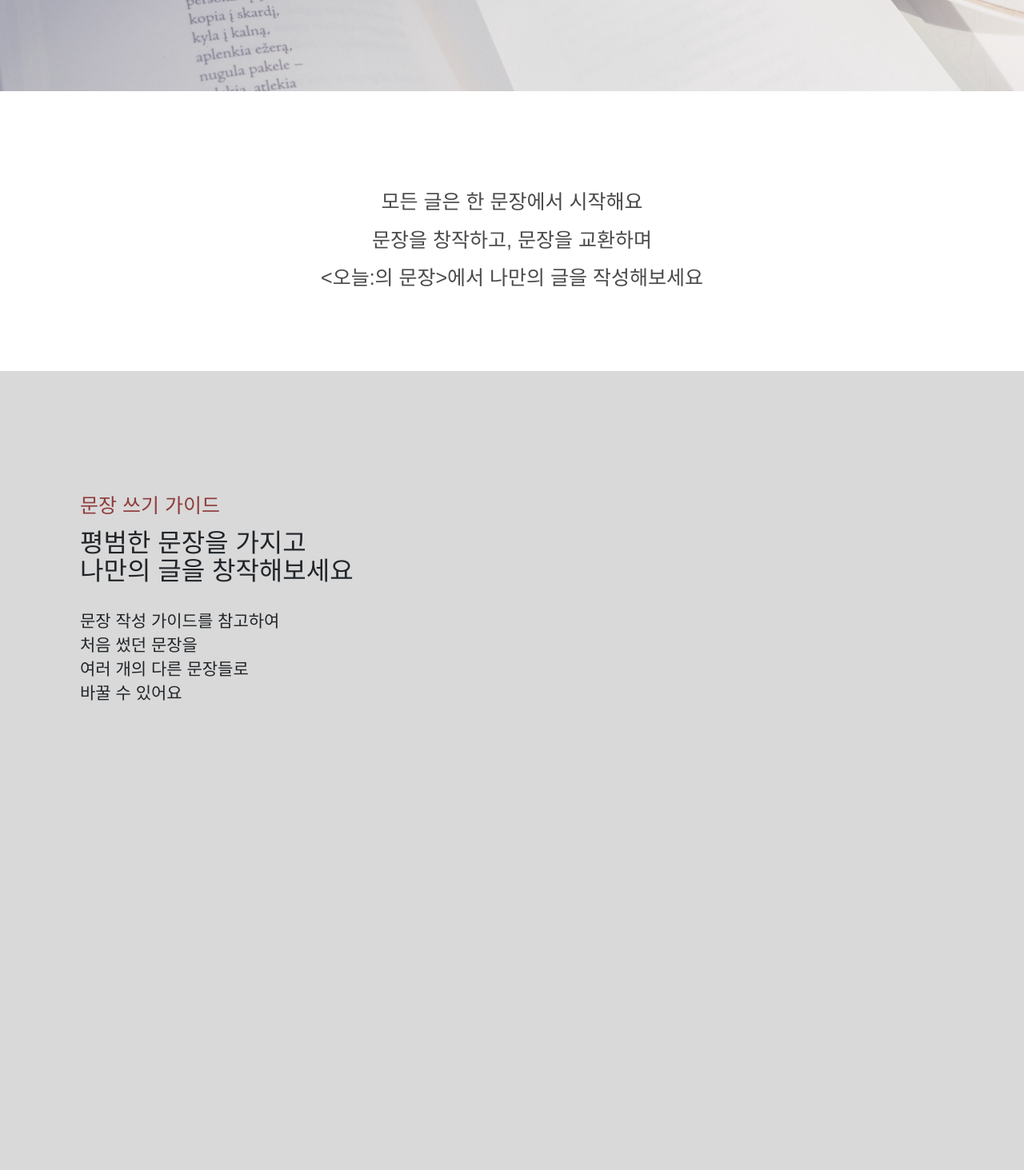
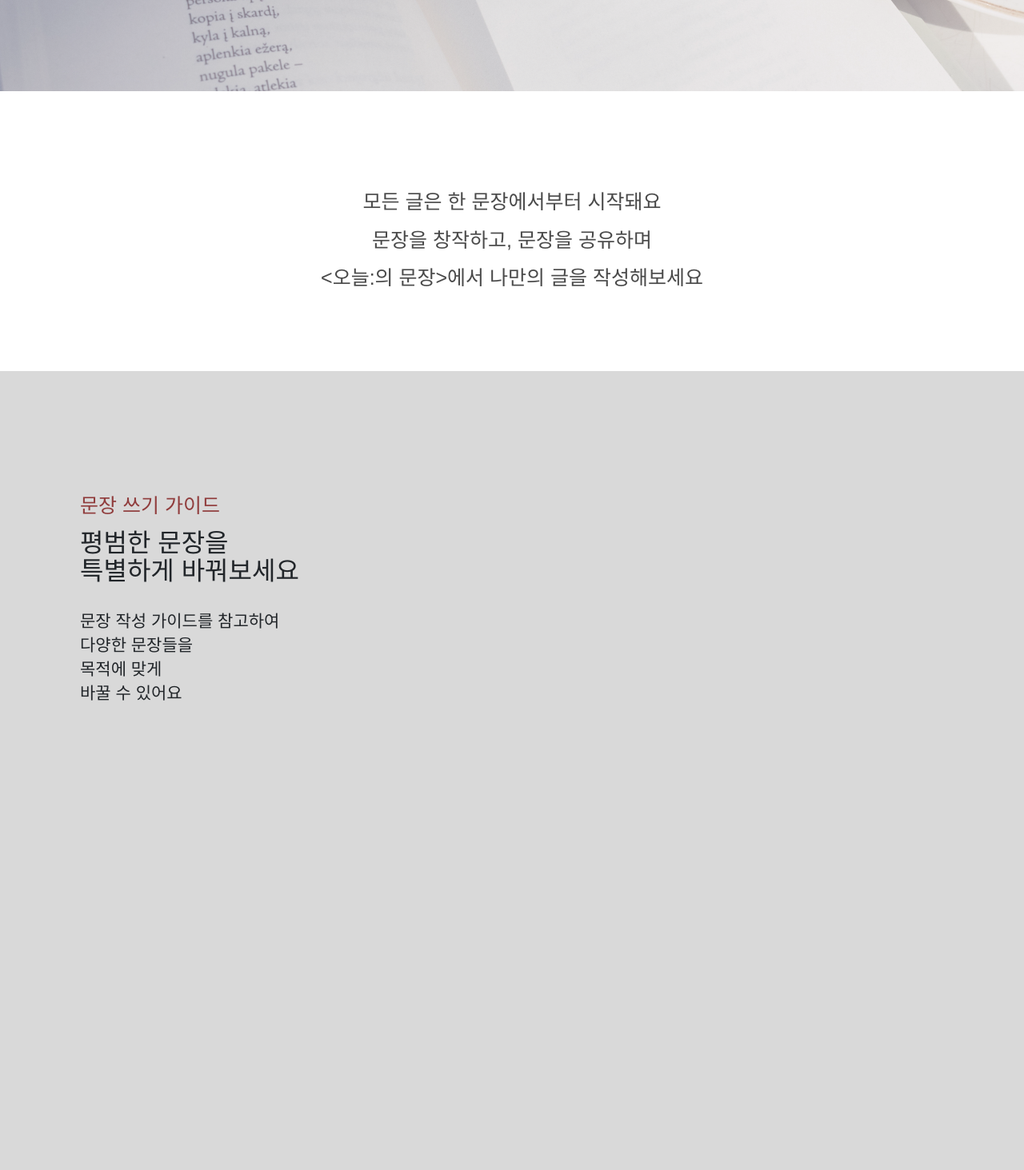
Before and after one commit to yumsae/todays-sentence, a Django app: page / in a window 1280 px wide. Shown: the part 766-2229 px from the top of the page at 80% size. Run offline with Django 4.2, Linux system fonts and the light colour scheme; some web fonts are replaced.

Commit message:
교환->공유, 문장 부분 수정

```diff
--- a/buildapp/templates/buildapp/home.html
+++ b/buildapp/templates/buildapp/home.html
@@ -16,8 +16,8 @@
 
             <div class="home_ex_wrap">
                 <div class="home_ex">
-                    <p>모든 글은 한 문장에서 시작해요</p>
-                    <p>문장을 창작하고, 문장을 교환하며</p>
+                    <p>모든 글은 한 문장에서부터 시작돼요</p>
+                    <p>문장을 창작하고, 문장을 공유하며</p>
                     <p>&lt;오늘:의 문장&gt;에서 나만의 글을 작성해보세요</p>
                 </div>
             </div>
@@ -25,8 +25,8 @@
             <div class="home_guide_wrap">
                 <div class= "home_guide" style="text-align: left;">
                     <p class="guide_title">문장 쓰기 가이드</p>
-                    <p class="guide_sub">평범한 문장을 가지고</br>나만의 글을 창작해보세요</p>
-                    <p class= "guide_cont">문장 작성 가이드를 참고하여</br>처음 썼던 문장을</br>여러 개의 다른 문장들로</br>바꿀 수 있어요</p>
+                    <p class="guide_sub">평범한 문장을</br>특별하게 바꿔보세요</p>
+                    <p class= "guide_cont">문장 작성 가이드를 참고하여</br>다양한 문장들을</br>목적에 맞게</br>바꿀 수 있어요</p>
                 </div>
             </div>
 
```
